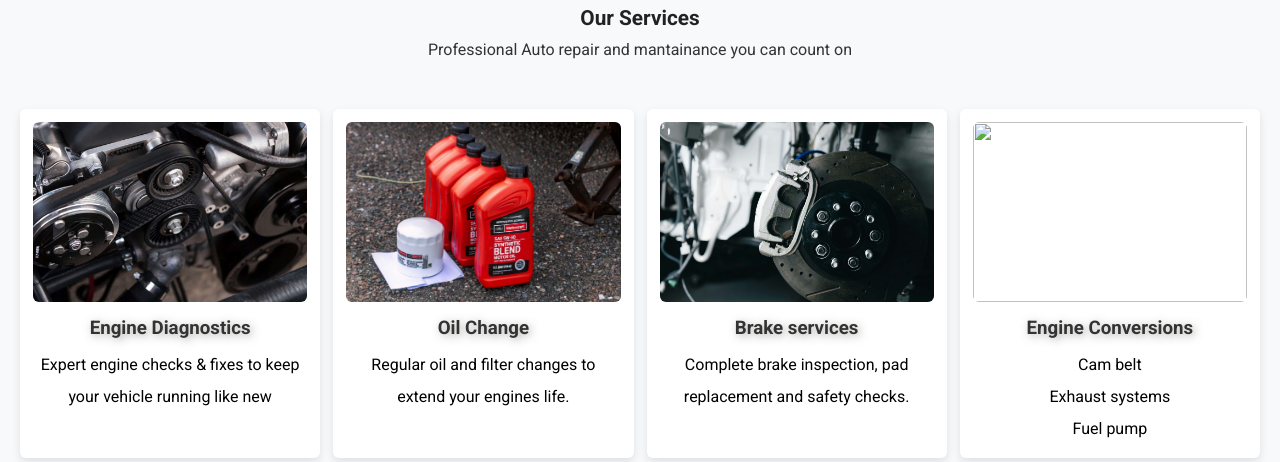
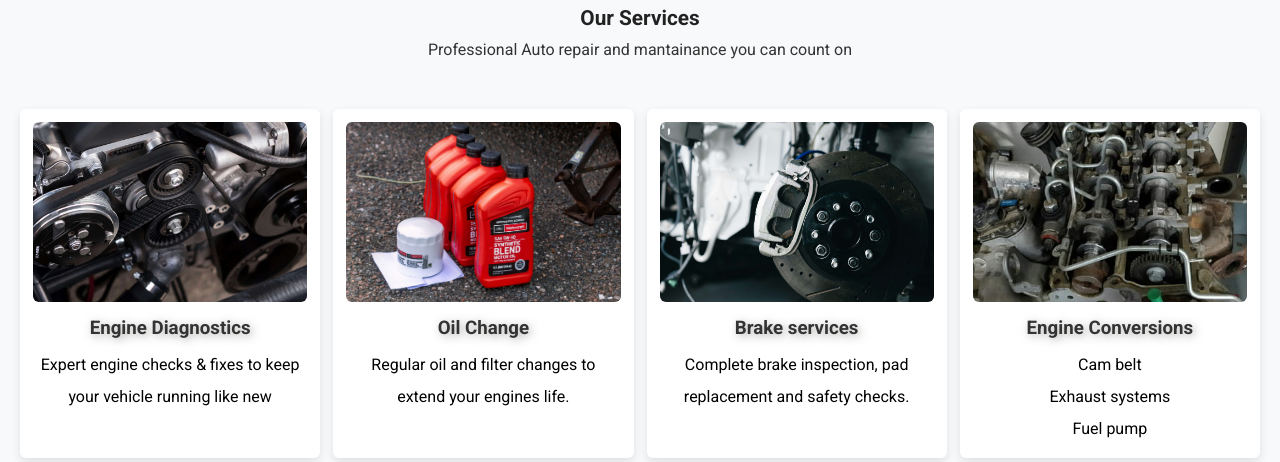
Before and after one commit to Timothy-fullstackdev/Company-website, a plain HTML site: page index.html in a window 1280 px wide. Shown: the part 780-1242 px from the top of the page. Drawn offline with nearby package versions, Linux system fonts and the light colour scheme.

Commit message:
Add files via upload

```diff
--- a/index.html
+++ b/index.html
@@ -78,7 +78,7 @@
                 </div>
 
                 <div class="card">
-                    <img src="Web images/conversion.jpg" alt="">
+                    <img src="engine-conversions.jpg" alt="">
                     <h3>Engine Conversions</h3>
                     <p>Cam belt</p>
                     <p>Exhaust systems</p>
```
Also changed, not shown: engine-conversions.jpg (added).
